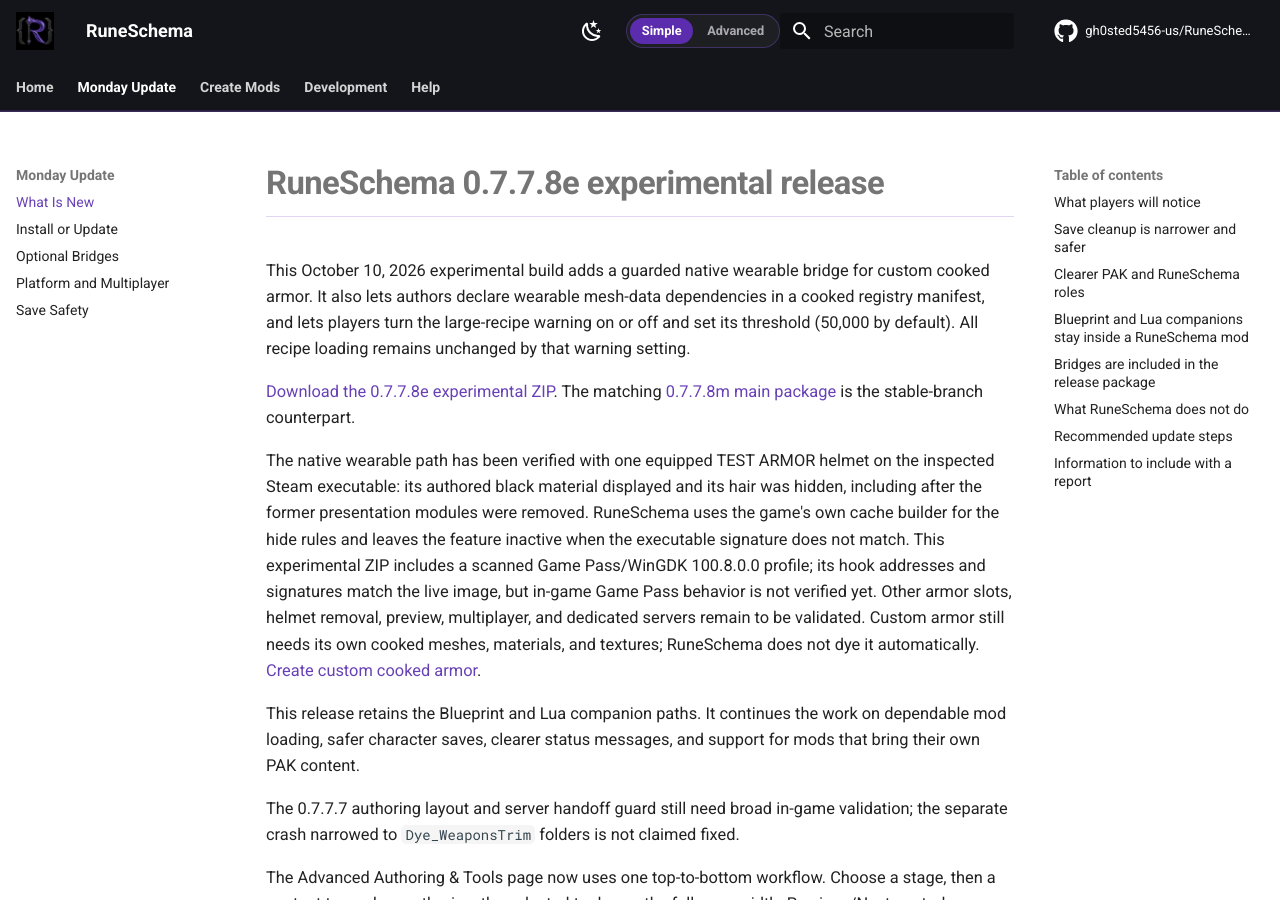
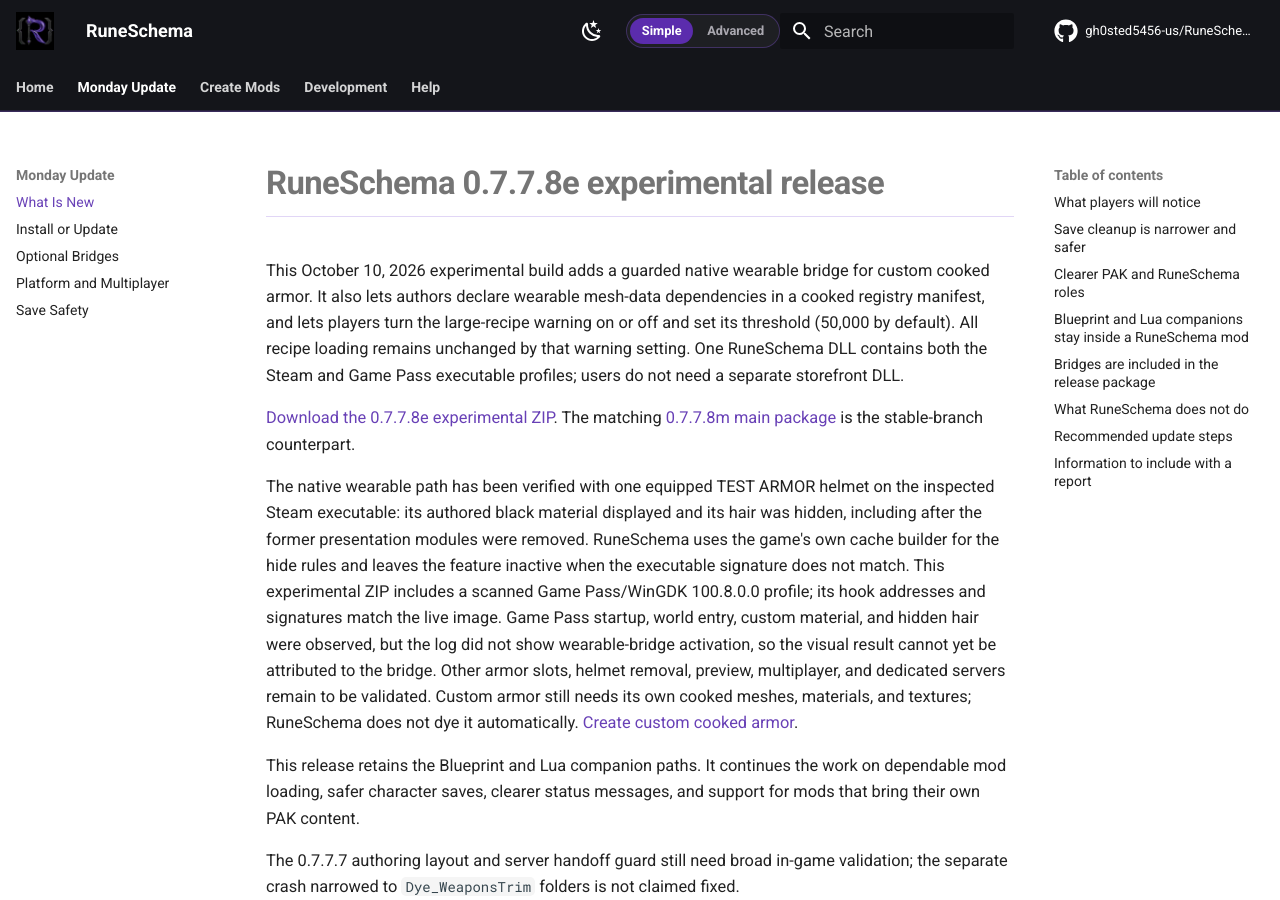
Before and after one commit to gh0sted5456-us/RuneSchema, an MkDocs documentation site: the page built from docs/CURRENT-RELEASE.md, in a window 1280 px wide and 900 px high. Built offline with MkDocs 1.6.1 and Material for MkDocs 9.7.7, drawn with Linux system fonts in a browser that asks for light colours; comment, search, counter and statistics services are not loaded.

Commit message:
Document unified DLL and verified Game Pass visual test

```diff
--- a/docs/CURRENT-RELEASE.md
+++ b/docs/CURRENT-RELEASE.md
@@ -5,6 +5,8 @@ custom cooked armor. It also lets authors declare wearable mesh-data
 dependencies in a cooked registry manifest, and lets players turn the
 large-recipe warning on or off and set its threshold (50,000 by default).
 All recipe loading remains unchanged by that warning setting.
+One RuneSchema DLL contains both the Steam and Game Pass executable profiles;
+users do not need a separate storefront DLL.
 
 [Download the 0.7.7.8e experimental ZIP](https://github.com/gh0sted5456-us/RuneSchema/releases/download/0.7.7.8e/RuneSchema-0.7.7.8e.zip).
 The matching [0.7.7.8m main package](https://github.com/gh0sted5456-us/RuneSchema/releases/download/0.7.7.8m/RuneSchema-0.7.7.8m.zip)
@@ -16,9 +18,11 @@ displayed and its hair was hidden, including after the former presentation
 modules were removed. RuneSchema uses the game's own cache builder for the
 hide rules and leaves the feature inactive when the executable signature
 does not match. This experimental ZIP includes a scanned Game Pass/WinGDK
-100.8.0.0 profile; its hook addresses and signatures match the live image,
-but in-game Game Pass behavior is not verified yet. Other armor slots, helmet
-removal, preview, multiplayer, and dedicated servers remain to be validated. Custom
+100.8.0.0 profile; its hook addresses and signatures match the live image.
+Game Pass startup, world entry, custom material, and hidden hair were observed,
+but the log did not show wearable-bridge activation, so the visual result
+cannot yet be attributed to the bridge. Other armor slots, helmet removal,
+preview, multiplayer, and dedicated servers remain to be validated. Custom
 armor still needs its own cooked meshes, materials, and textures;
 RuneSchema does not dye it automatically. [Create custom cooked armor](CUSTOM-ARMOR.md).
 
```
Also changed, not shown: docs/CUSTOM-ARMOR.md (+5 -3 lines), docs/DOCUMENTATION-INDEX.md (+5 -6 lines), docs/index.md (+0 -1 lines).
